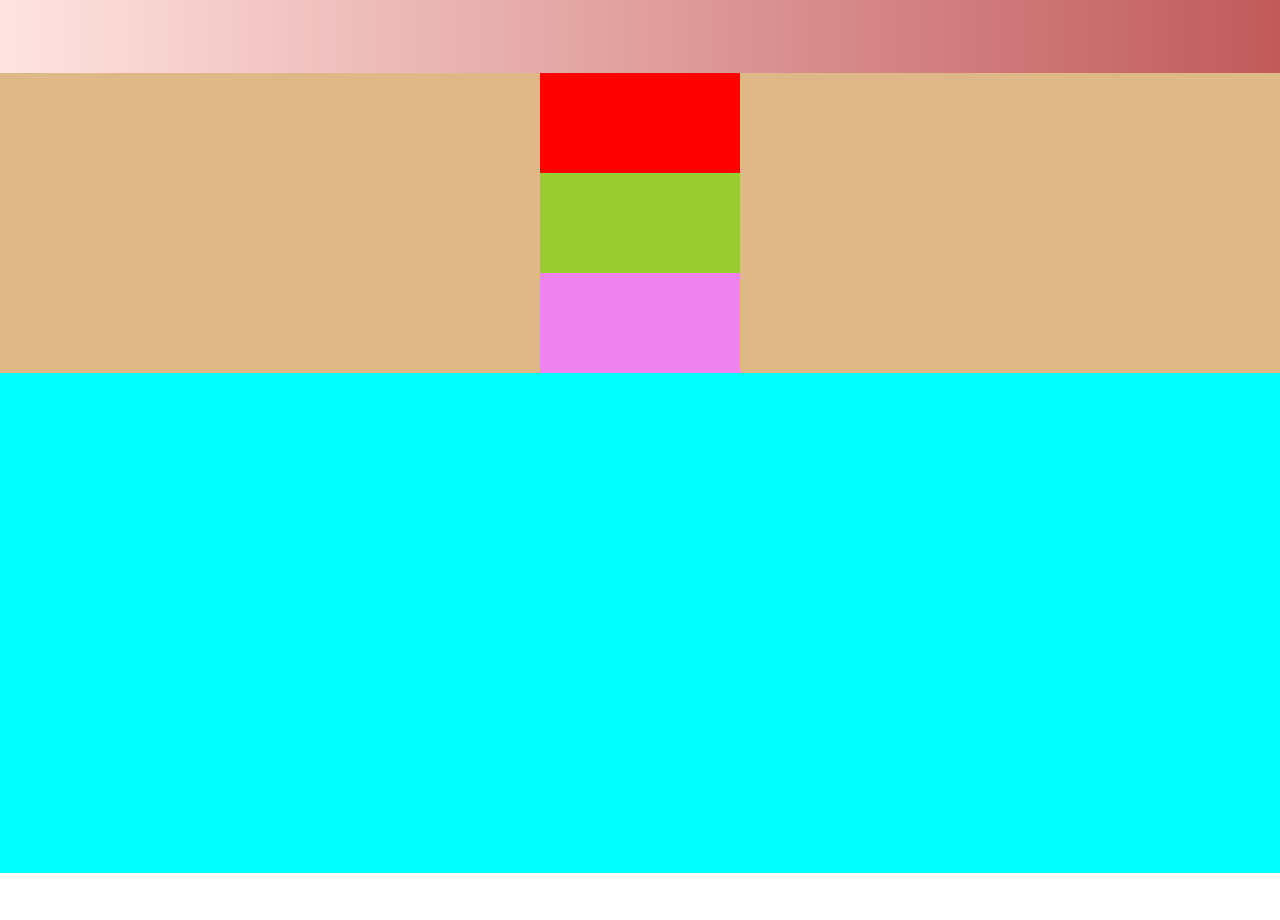
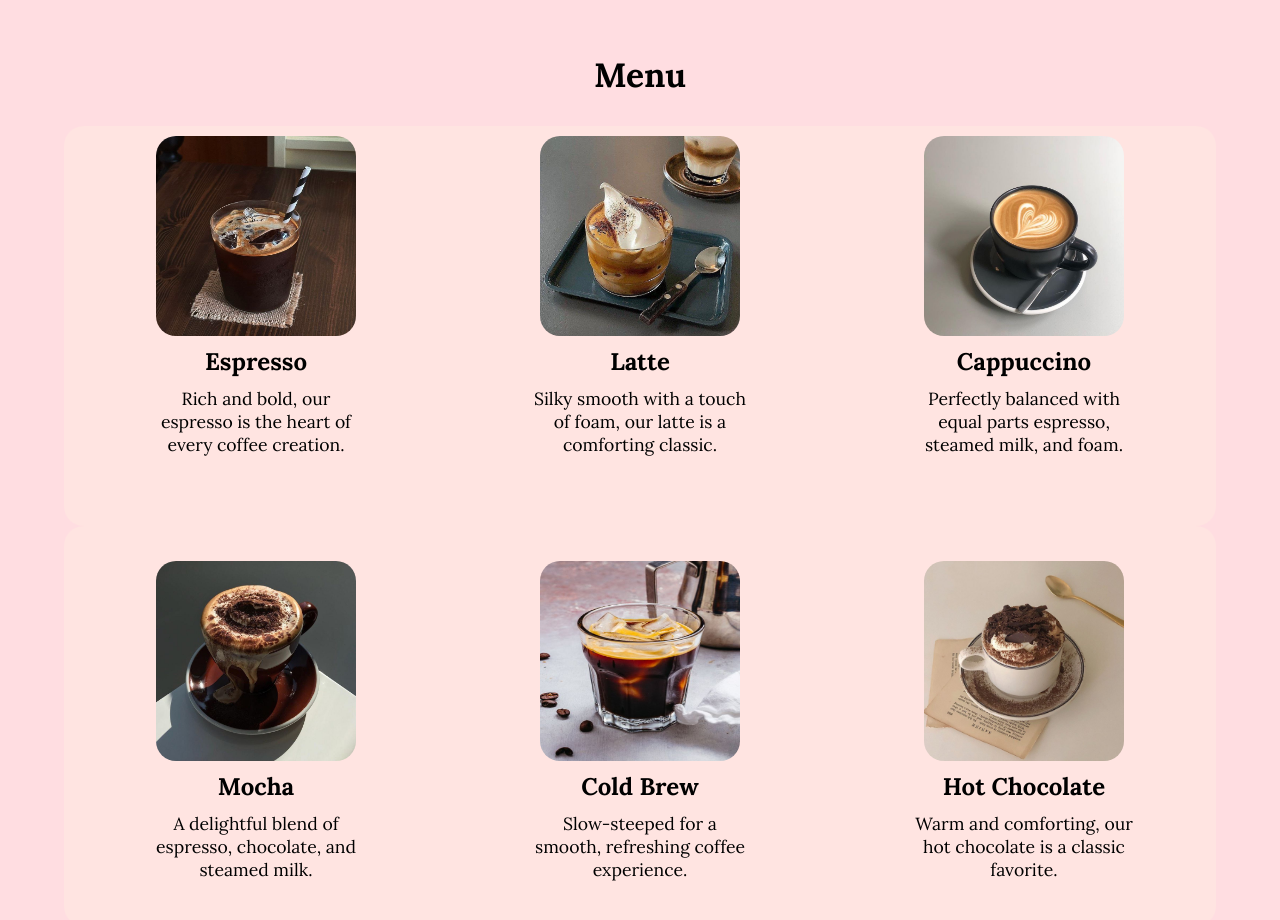
Before and after one commit to avoca118/Coffee-Shop, a plain HTML site: page project.html in a window 1280 px wide. Shown: the part 1306-2226 px from the top of the page. Before the commit the page ends 2179 px from the top, so only its background shows below. Drawn offline with Linux system fonts and the light colour scheme; a web font is replaced by a local one.

Commit message:
Coffee Shop

```diff
--- a/project.html
+++ b/project.html
@@ -54,15 +54,45 @@
     </section>
 
     <section id="menu">
+        <h1>Menu</h1>
         <div class="container">
-            <div class="box1"></div>
-            <div class="box2"></div>
-            <div class="box3"></div>
+            <div class="box1">
+                <img src="img/Espresso.jpg" alt="Espresso">
+                <h2>Espresso</h2>
+                <p>Rich and bold, our espresso is the heart of every coffee creation.</p>
+            </div>
+
+            <div class="box2">
+                <img src="img/Latte.jpg" alt="Latte">
+                <h2>Latte</h2>
+                <p>Silky smooth with a touch of foam, our latte is a comforting classic.</p>
+            </div>
+
+            <div class="box3">
+                <img src="img/Cappuccino.jpg" alt="Cappuccino">
+                <h2>Cappuccino</h2>
+                <p>Perfectly balanced with equal parts espresso, steamed milk, and foam.</p>
+            </div>
         </div>
+
         <div class="container2">
-            <div class="box4"></div>
-            <div class="box5"></div>
-            <div class="box6"></div>
+            <div class="box4">
+                <img src="img/Mocha.jpg" alt="Mocha">
+                <h2>Mocha</h2>
+                <p>A delightful blend of espresso, chocolate, and steamed milk.</p>
+            </div>
+
+            <div class="box5">
+                <img src="img/Cold Brew.jpg" alt="Cold Brew">
+                <h2>Cold Brew</h2>
+                <p>Slow-steeped for a smooth, refreshing coffee experience.</p>
+            </div>
+
+            <div class="box6">
+                <img src="img/Hot Chocolate.jpg" alt="Hot Chocolate">
+                <h2>Hot Chocolate</h2>
+                <p>Warm and comforting, our hot chocolate is a classic favorite.</p>
+            </div>
         </div>
     </section>
 
--- a/style.css
+++ b/style.css
@@ -9,8 +9,7 @@
 :root{
     --hover--bg-color: #fcf3f3;
     --hover--text-color: #e77080;
-    --bg-color: linear-gradient(to bottom, #EE9CA7, #FFDDE1);
-    --sec-bg-color: linear-gradient(to left, #c15a5b, #FFE4E1);
+    --bg-color: #FFDDE1;
     --text-color: #000;
 }
 
@@ -78,20 +77,24 @@ nav .navlist ul{
     color: var(--text-color);
 }
 
-.navlist ul a:hover{
+.navlist ul a:hover,
+#home .more button:hover,
+#about .text2 button:hover{
     background-color: var(--hover--bg-color);
     color: var(--hover--text-color);
 }
 
 #home{
     width: 100%;
-    height: 629px;
+    min-height: 629px;
     /* background-color: aqua; */
 
     display: flex;
     flex-direction: column;
     justify-content: center;
     align-items: center;
+    margin-bottom: -40px;
+    padding-bottom: 0;
 }
 
 #home .text{
@@ -126,10 +129,13 @@ nav .navlist ul{
     width: 100%;
     height: 650px;
     /* margin-left: 100px; */
-    background: var(--sec-bg-color);
-
+    background: var(--bg-color);
     display: flex;
     justify-content: center;
+    margin-top: -40px;
+    padding-top: 0;
+    margin-bottom: -80px;
+    padding-bottom: 0;
 }
 
 #about .text2{
@@ -158,35 +164,84 @@ nav .navlist ul{
 
 #menu{
     width: 100%;
-    height: 800px;
-    background-color: aqua;
+    height: 900px;
+    background: var(--bg-color);
+    margin-top: 0;
+    padding-top: 0;
 }
 
-.container{
-    width: 100%;
-    height: 300px;
-        background-color: burlywood;
-
-    display: flex;
-
-    justify-content: space-evenly;
-    align-items: center;
-    flex-direction: column;
+#menu h1{
+    text-align: center;
+    margin-top: 100px;
+    margin-bottom: 30px;
+    font-size: 2.1rem;
 }
 
-.box1, .box2, .box3{
-    width: 200px;
-        height: 100px;
+#menu .container, .container2{
+    width: 90%;
+    margin: 0 auto;
+    height: 400px;
+    display: flex;
+    justify-content: center;
+    align-items: center;
+    background-color: #FFE4E1;
+    border-radius: 20px;
 }
 
-.box1{
-    background-color: red;
+#menu .container .box1, .box2, .box3{
+    width: 400px;
+    height: 350px;
+    margin: 0px 60px 70px 60px;
+    border-radius: 20px;
+    /* background-color: #e77080; */
+    display: flex;
+    flex-direction: column;
+    align-items: center;
+    justify-content: flex-start;
 }
 
-.box2{
-    background-color: yellowgreen;
+#menu .container2 .box4, .box5, .box6{
+    width: 400px;
+    height: 350px;
+    margin: 0px 60px 20px 60px;
+    border-radius: 20px;
+    /* background-color: #e77080; */
+    display: flex;
+    flex-direction: column;
+    align-items: center;
+    justify-content: flex-start;
 }
 
-.box3{
-    background-color: violet;
+#menu .container .box1 img,
+#menu .container .box2 img,
+#menu .container .box3 img,
+#menu .container2 .box4 img,
+#menu .container2 .box5 img,
+#menu .container2 .box6 img {
+    display: block;
+    margin: 20px auto 0 auto;
+    width: 200px;
+    height: 200px;
+    border-radius: 20px;
 }
+
+#menu .container .box1 h2,
+#menu .container .box2 h2,
+#menu .container .box3 h2,
+#menu .container2 .box4 h2,
+#menu .container2 .box5 h2,
+#menu .container2 .box6 h2 {
+    font-size: 1.5rem;
+    margin-top: 10px;
+}
+
+#menu .container .box1 p,
+#menu .container .box2 p,
+#menu .container .box3 p,
+#menu .container2 .box4 p,
+#menu .container2 .box5 p,
+#menu .container2 .box6 p {
+    font-size: 1.1rem;
+    text-align: center;
+    margin: 10px 20px;
+}
```
Also changed, not shown: img/48bf4c30fac53b0a1be952617433cf74.jpg (added), img/Cappuccino.jpg (added), img/Cold Brew.jpg (added), img/Espresso.jpg (added), img/Hot Chocolate.jpg (added), img/Latte.jpg (added), img/Mocha.jpg (added).
